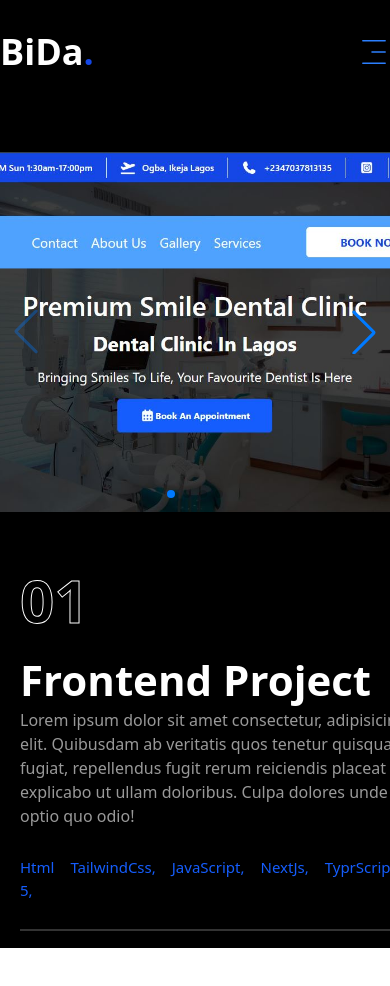
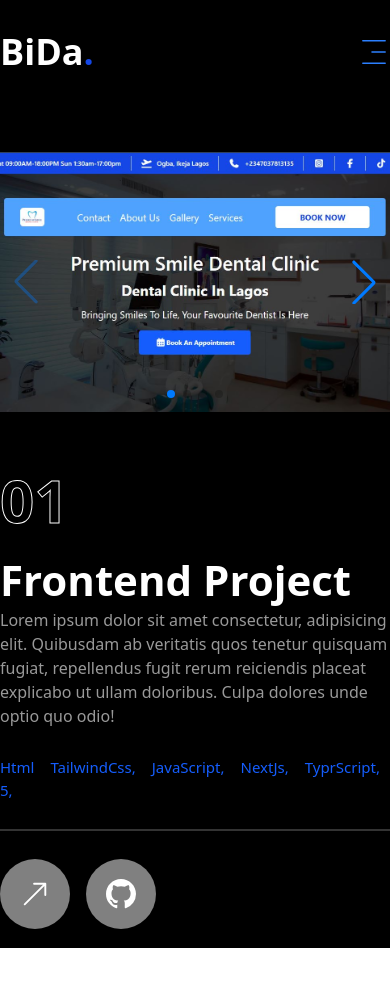
Before and after one commit to Bida3443/Bida-dev, a Next.js app: page /portfolio in a window 390 px wide. Shown: the top 986 px of the page. Built offline with nearby package versions, Linux system fonts and the light colour scheme.

Commit message:
My Porfolio

```diff
--- a/app/portfolio/page.tsx
+++ b/app/portfolio/page.tsx
@@ -85,7 +85,7 @@ export default function Service ()  {
                     >
             <div className="container mx-auto">
                 <div className="flex flex-col lg:flex-row gap-10 lg:gap-7.5 ">
-                    <div className="w-full ml-5 lg:w-[50%] lg:h-115 flex flex-col lg:justify-between order-2 lg:order-0 lg:gap-5 gap-20">
+                    <div className="w-full lg:w-[50%] lg:h-115 flex flex-col lg:justify-between order-2 lg:order-0 lg:gap-5 gap-20">
                         <div className="flex flex-col gap-7.5 h-[50%]">
                             <div className="text-6xl leading-0 font-extrabold text-transparent text-outline ">{project.num}</div>
                         </div>
@@ -142,6 +142,8 @@ export default function Service ()  {
 
                         </div>
                     </div>
+
+
                     <div className="w-full lg:w-[50%]">
                         <Swiper
                             spaceBetween={30}
@@ -153,8 +155,8 @@ export default function Service ()  {
                             onSlideChange={handleSlideChange}
                             >
                             {projects.map((project, index) =>{
-                                return <SwiperSlide key={index} className="w-full">
-                                    <div className="h-90 relative overflow-hidden flex justify-center items-center bg-pink-50/20"></div>
+                                return <SwiperSlide key={index} className="">
+                                    <div className="relative w-full h-65 sm:h-80 overflow-hidden"></div>
                                     {/* {project.title} */}
 
                                     {/* Overlay */}
@@ -169,7 +171,7 @@ export default function Service ()  {
                                         fill
                                         className="object-cover"/>
 
-                                        <h3 className="absolute bottom-4 left-4 text-white text-xl z-10">
+                                        <h3 className="absolute bottom-4 left-4 text-white text-lg z-10">
 
                                         </h3>
                                     </div>
```
